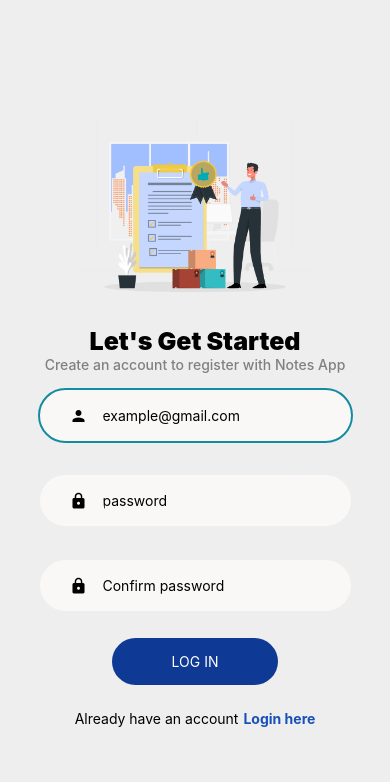
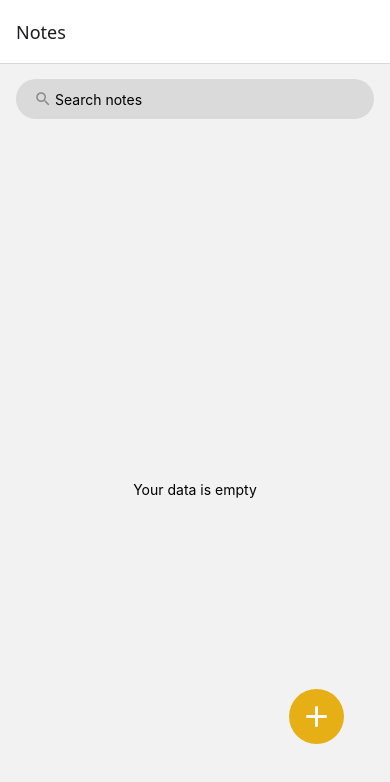
Before and after one commit to rasunM/note-app-react-native, a React Native app: screen / in a window 390 px wide. Shown: the top 782 px of the page. Built offline with nearby package versions, Linux system fonts and the light colour scheme.

Commit message:
complete the ui and fix bugs

```diff
--- a/App.tsx
+++ b/App.tsx
@@ -22,7 +22,7 @@ const Stack = createNativeStackNavigator<RootStackParamsList>();
 function App(): React.JSX.Element {
   return (
     <NavigationContainer>
-      <Stack.Navigator initialRouteName="Register">
+      <Stack.Navigator initialRouteName="TaskPage">
         <Stack.Screen
           name="TaskPage"
           component={TaskPage}
--- a/package.json
+++ b/package.json
@@ -10,8 +10,11 @@
     "test": "jest"
   },
   "dependencies": {
+    "@react-native-firebase/app": "^21.10.1",
+    "@react-native-firebase/auth": "^21.10.1",
     "@react-navigation/native": "^7.0.14",
     "@react-navigation/native-stack": "^7.2.0",
+    "firebase": "^11.3.1",
     "react": "18.3.1",
     "react-native": "0.77.0",
     "react-native-maps": "^1.20.1",
--- a/src/components/CustomButton.tsx
+++ b/src/components/CustomButton.tsx
@@ -1,10 +1,11 @@
 import React from 'react';
 import {StyleSheet, Text, View} from 'react-native';
+import { SignButtonProps } from '../types/component_types';
 
-function CustomButton() {
+function CustomButton({title}: SignButtonProps) {
   return (
     <View style={style.container}>
-      <Text style={style.text}>LOG IN</Text>
+      <Text style={style.text}>{title}</Text>
     </View>
   );
 }
@@ -17,7 +18,7 @@ const style = StyleSheet.create({
     paddingVertical: 15,
     backgroundColor: '#0E3994',
     paddingHorizontal: 60,
-    borderRadius: 50
+    borderRadius: 50,
   },
   text: {
     color: 'white',
--- a/src/components/InputFieldCustom.tsx
+++ b/src/components/InputFieldCustom.tsx
@@ -3,7 +3,12 @@ import {StyleSheet, TextInput, View} from 'react-native';
 import Icon from 'react-native-vector-icons/MaterialIcons';
 import {TextFieldProps} from '../types/component_types';
 
-function InputFieldCustom({icon, placeholder, borderEnabled}: TextFieldProps) {
+function InputFieldCustom({
+  icon,
+  placeholder,
+  borderEnabled,
+  onClickData,
+}: TextFieldProps) {
   return (
     <View style={styles.inputFieldMainContainer}>
       <View
@@ -15,6 +20,7 @@ function InputFieldCustom({icon, placeholder, borderEnabled}: TextFieldProps) {
         <TextInput
           style={styles.inputTextContainer}
           placeholder={placeholder}
+          onChangeText={onClickData}
         />
       </View>
     </View>
--- a/src/screens/auth/login.tsx
+++ b/src/screens/auth/login.tsx
@@ -10,10 +10,14 @@ import {
 import InputFieldCustom from '../../components/InputFieldCustom';
 import CustomButton from '../../components/CustomButton';
 import CredentialsButton from '../../components/CredentialsButton';
+import {NativeStackScreenProps} from '@react-navigation/native-stack';
+import {RootStackParamsList} from '../../types/root_stack_params';
 
 const {width, height} = Dimensions.get('window');
 
-const LoginPage = () => {
+type LoginPageProps = NativeStackScreenProps<RootStackParamsList, 'Login'>;
+
+const LoginPage = ({navigation}: LoginPageProps) => {
   return (
     <View style={styles.container}>
       <Image
@@ -25,7 +29,7 @@ const LoginPage = () => {
         Log in to your Notes App Account
       </Text>
       <View style={styles.textFieldArea}>
-        <InputFieldCustom
+        {/* <InputFieldCustom
           icon="person"
           borderEnabled={true}
           placeholder="example@gmail.com"
@@ -34,9 +38,14 @@ const LoginPage = () => {
           icon="lock"
           borderEnabled={false}
           placeholder="password"
-        />
+        /> */}
       </View>
-      <CustomButton />
+      <Pressable
+        onPress={() => {
+          navigation.popTo('TaskPage');
+        }}>
+        <CustomButton title="LOG IN" />
+      </Pressable>
       <Text style={{color: 'grey', marginVertical: 15}}>Or connect using</Text>
       <View style={styles.credentailSection}>
         <CredentialsButton
@@ -51,9 +60,15 @@ const LoginPage = () => {
         />
       </View>
       <View style={{flexDirection: 'row', marginVertical: 15, gap: 5}}>
-        <Text >Don't have an account</Text>
-        <Pressable>
-          <Text style={{color: "#1750BB", fontWeight: '700', cursor: 'pointer'}}>Sign Up</Text>
+        <Text>Don't have an account</Text>
+        <Pressable
+          onPress={() => {
+            navigation.navigate('Register');
+          }}>
+          <Text
+            style={{color: '#1750BB', fontWeight: '700', cursor: 'pointer'}}>
+            Sign Up
+          </Text>
         </Pressable>
       </View>
     </View>
--- a/src/screens/auth/register.tsx
+++ b/src/screens/auth/register.tsx
@@ -1,4 +1,4 @@
-import React from 'react';
+import React, {useState} from 'react';
 import {
   View,
   Image,
@@ -6,12 +6,58 @@ import {
   Pressable,
   StyleSheet,
   Dimensions,
+  NativeSyntheticEvent,
+  TextInputChangeEventData,
 } from 'react-native';
 import CredentialsButton from '../../components/CredentialsButton';
 import CustomButton from '../../components/CustomButton';
 import InputFieldCustom from '../../components/InputFieldCustom';
+import {NativeStackScreenProps} from '@react-navigation/native-stack';
+import {RootStackParamsList} from '../../types/root_stack_params';
+
+import auth from '@react-native-firebase/auth';
+
 const {width, height} = Dimensions.get('window');
-function RegisterPage() {
+
+type RegisterPageProps = NativeStackScreenProps<
+  RootStackParamsList,
+  'Register'
+>;
+
+function RegisterPage({navigation}: RegisterPageProps) {
+  const [email, setEmail] = useState<string>('');
+  const [password, setPassword] = useState<string>('');
+
+  const handleDataFromEmail = (emailValue: string): void => {
+    setEmail(emailValue);
+  };
+
+  const handleDataFromPassword = (passwordValue: string): void => {
+    setPassword(passwordValue);
+  };
+
+  const signIn = async () => {
+    // auth()
+    //   .createUserWithEmailAndPassword(
+    //     'jane.doe@example.com',
+    //     'SuperSecretPassword!',
+    //   )
+    //   .then(() => {
+    //     console.log('User account created & signed in!');
+    //   })
+    //   .catch(error => {
+    //     if (error.code === 'auth/email-already-in-use') {
+    //       console.log('That email address is already in use!');
+    //     }
+
+    //     if (error.code === 'auth/invalid-email') {
+    //       console.log('That email address is invalid!');
+    //     }
+
+    //     console.error(error);
+    //   });
+  };
+
   return (
     <View style={styles.container}>
       <Image
@@ -22,32 +68,42 @@ function RegisterPage() {
       <Text style={{color: 'grey', fontWeight: '500', fontSize: 14}}>
         Create an account to register with Notes App
       </Text>
+      {/* Dummy Text Area */}
+      <Text>Email: {email}</Text>
+      <Text>Passwordmn: {password}</Text>
       <View style={styles.textFieldArea}>
         <InputFieldCustom
           icon="person"
           borderEnabled={true}
           placeholder="example@gmail.com"
+          onClickData={handleDataFromEmail}
         />
         <InputFieldCustom
           icon="lock"
           borderEnabled={false}
           placeholder="password"
+          onClickData={handleDataFromPassword}
         />
-        <InputFieldCustom
+        {/* <InputFieldCustom
           icon="lock"
           borderEnabled={false}
           placeholder="Confirm password"
-        />
+        /> */}
       </View>
-      <CustomButton />
+      <Pressable onPress={signIn}>
+        <CustomButton title="CREATE ACCOUNT" />
+      </Pressable>
       <View
         style={{
           flexDirection: 'row',
           marginVertical: 25,
           gap: 5,
         }}>
-        <Text>Already have an account</Text>
-        <Pressable>
+        <Text>Already have an account?</Text>
+        <Pressable
+          onPress={() => {
+            navigation.navigate('TaskPage');
+          }}>
           <Text
             style={{color: '#1750BB', fontWeight: '700', cursor: 'pointer'}}>
             Login here
```
Also changed, not shown: src/types/component_types.ts (+19 -9 lines), 3 other files (tests, documents, lock files or other folders).
